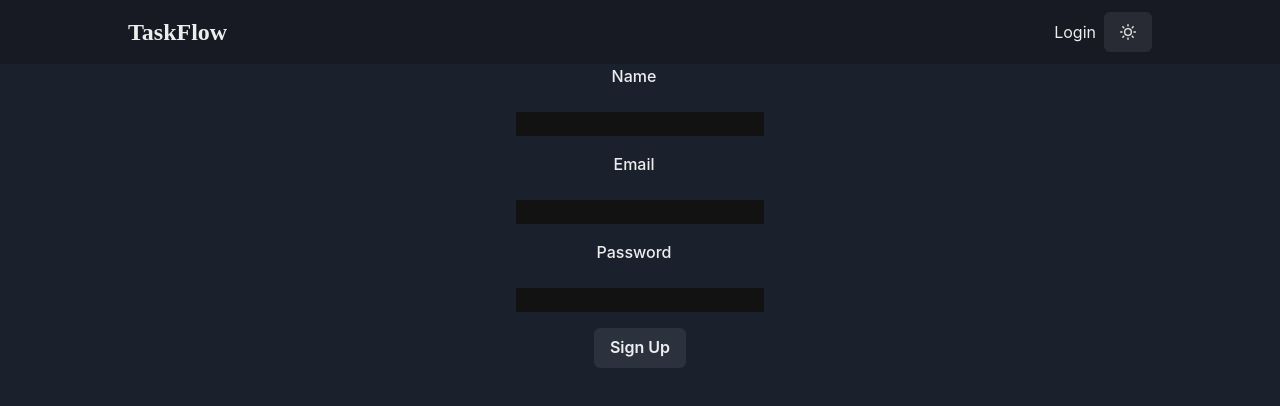
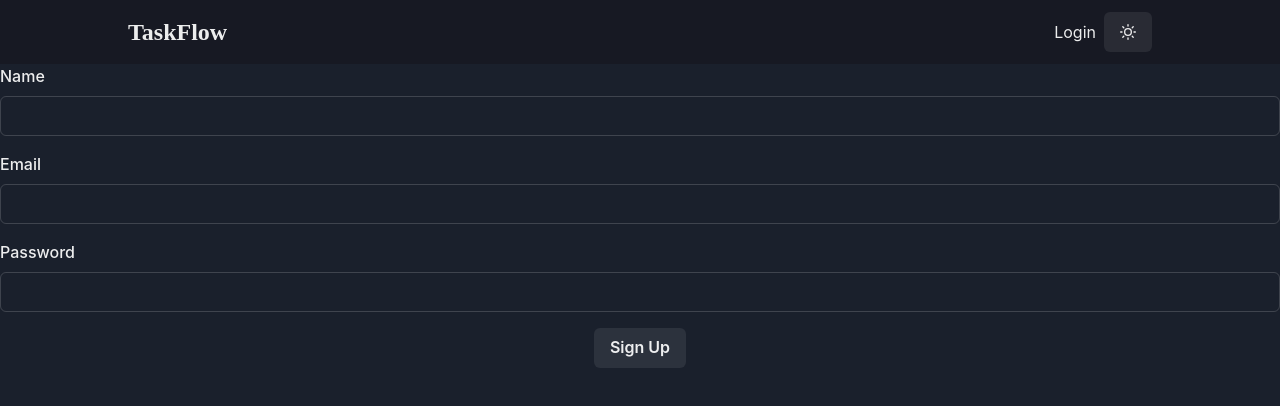
Before and after one commit to itsApurba/taskflow, a React app in the folder frontend/: page / in a window 1280 px wide. Shown: the top 406 px of the page. Built offline with nearby package versions, Linux system fonts and the light colour scheme; the HTML template or start-up script is replaced by a standard one.

Commit message:
Signup and login screen added

```diff
--- a/frontend/src/components/SignupForm.jsx
+++ b/frontend/src/components/SignupForm.jsx
@@ -1,33 +1,59 @@
-import { Formik, Form, Field } from "formik";
-import * as Yup from "yup";
-import { Box, Button, FormLabel, FormInput, FormErrorMessage, VStack } from "@chakra-ui/react";
+import React from 'react';
+import { Formik, Form, Field, ErrorMessage } from 'formik';
+import * as Yup from 'yup';
+import {
+  Box,
+  Button,
+  FormControl,
+  FormLabel,
+  Input,
+  FormErrorMessage,
+  VStack,
+} from '@chakra-ui/react';
 
 const SignUpSchema = Yup.object().shape({
-  name: Yup.string().required("Required"),
-  email: Yup.string().email("Invalid email").required("Required"),
-  password: Yup.string().min(8).required("Required"),
+  name: Yup.string().required('Required'),
+  email: Yup.string().email('Invalid email').required('Required'),
+  password: Yup.string().min(8, 'Must be at least 8 characters').required('Required'),
 });
-
 const SignupForm = () => {
   return (
-    <Formik
-      initialValues={{ name: "", email: "", password: "" }}
+  <Formik
+      initialValues={{ name: '', email: '', password: '' }}
       validationSchema={SignUpSchema}
       onSubmit={(values) => {
         // Handle form submission and create a new user
         console.log(values);
       }}
     >
-      {({ isSubmitting }) => (
+      {({ isSubmitting, errors, touched }) => (
         <Form>
           <VStack spacing={4}>
-            <FormLabel>Name</FormLabel>
-            <Field type='text' name='name' />
-            <FormLabel>Email</FormLabel>
-            <Field type='email' name='email' />
-            <FormLabel>Password</FormLabel>
-            <Field type='password' name='password' />
-            <Button type='submit' disabled={isSubmitting}>
+            <FormControl isInvalid={errors.name && touched.name}>
+              <FormLabel>Name</FormLabel>
+              <Field as={Input} type="text" name="name" />
+              <FormErrorMessage component="div">
+                <ErrorMessage name="name" />
+              </FormErrorMessage>
+            </FormControl>
+
+            <FormControl isInvalid={errors.email && touched.email}>
+              <FormLabel>Email</FormLabel>
+              <Field as={Input} type="email" name="email" />
+              <FormErrorMessage component="div">
+                <ErrorMessage name="email" />
+              </FormErrorMessage>
+            </FormControl>
+
+            <FormControl isInvalid={errors.password && touched.password}>
+              <FormLabel>Password</FormLabel>
+              <Field as={Input} type="password" name="password" />
+              <FormErrorMessage component="div">
+                <ErrorMessage name="password" />
+              </FormErrorMessage>
+            </FormControl>
+
+            <Button type="submit" disabled={isSubmitting}>
               Sign Up
             </Button>
           </VStack>
```
Also changed, not shown: frontend/src/components/LoginForm.jsx (added, +50 -0 lines).
